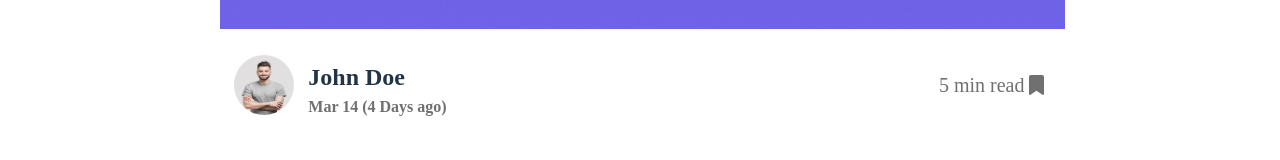
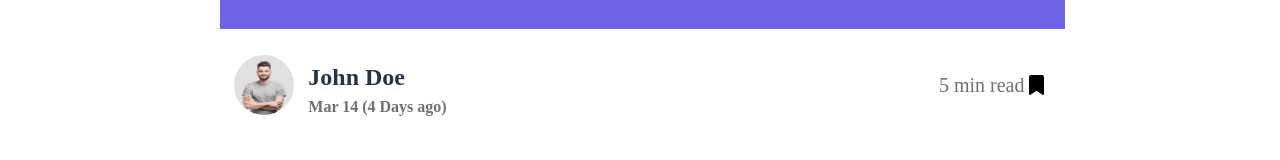
Before and after one commit to adittacse/knowledge-cafe, a React (Vite) app: page / in a window 1280 px wide. Shown: the part 581-741 px from the top of the page. Built offline with nearby package versions, Linux system fonts and the light colour scheme.

Commit message:
bookmarked icon updated according to localstorage

```diff
--- a/src/components/Bookmarked/Bookmarked.jsx
+++ b/src/components/Bookmarked/Bookmarked.jsx
@@ -1,16 +1,9 @@
 import React from 'react';
 import "./Bookmarked.css";
+import {getBookmarkedTitle} from "../../utilities/LocalStorage.jsx";
 
-const Bookmarked = (props) => {
-    // Define an array to store the bookmarked titles
-    const bookmarkedTitles = [];
-
-    // Loop through the bookmarked titles and add them to the array
-    const titles = JSON.parse(localStorage.getItem("bookmarked-title")) || [];
-    for (let title in titles) {
-        bookmarkedTitles.push(<h4>{titles[title]}</h4>);
-    }
-    return bookmarkedTitles;
+const Bookmarked = () => {
+    const bookmarkedTitles = getBookmarkedTitle();
 
     return (
         <div>
--- a/src/components/Post/Post.jsx
+++ b/src/components/Post/Post.jsx
@@ -2,7 +2,7 @@ import React, {useEffect, useState} from 'react';
 import "./Post.css";
 import { FontAwesomeIcon } from '@fortawesome/react-fontawesome'
 import { faBookmark } from '@fortawesome/free-solid-svg-icons'
-import {getBookmarked, getTotalReadTime} from "../../utilities/LocalStorage.jsx";
+import {getBookmarked, getBookmarkedId, getTotalReadTime} from "../../utilities/LocalStorage.jsx";
 import { ToastContainer, toast } from 'react-toastify';
 import 'react-toastify/dist/ReactToastify.css';
 
@@ -61,7 +61,7 @@ const Post = (props) => {
     const {id, coverImage, authorImage, authorName, blogDate, blogReadTime, blogTitle, tags} = props.posts;
     const handleTime = props.handleTime;
     const handlePostCount = props.handlePostCount;
-    // const handleBookmarkedBlogTitle = props.handleBookmarkedBlogTitle;
+    const bookmarkedId = getBookmarkedId();
 
     return (
         <div className="post-container">
@@ -72,7 +72,9 @@ const Post = (props) => {
                     <h4>{authorName}</h4>
                     <p>{blogDate}</p>
                 </div>
-                <p className="blog-read-time">{blogReadTime} min read <FontAwesomeIcon onClick={() => {readTitle(id, blogTitle), handlePostCount()}} icon={faBookmark} /></p>
+
+                <p className="blog-read-time">{blogReadTime} min read <FontAwesomeIcon color={ (bookmarkedId.includes(id) ) ? 'orange' : 'black' }
+                                                                                       onClick={() => {readTitle(id, blogTitle), handlePostCount()}} icon={faBookmark} /></p>
                 <ToastContainer position="top-center" autoClose={3000} hideProgressBar={false}
                                 newestOnTop={false} closeOnClick rtl={false} pauseOnFocusLoss
                                 draggable pauseOnHover theme="colored"></ToastContainer>
--- a/src/utilities/LocalStorage.jsx
+++ b/src/utilities/LocalStorage.jsx
@@ -1,3 +1,5 @@
+import React from "react";
+
 const getTotalReadTime = () => {
     let time = {};
     const getTime = localStorage.getItem('read-time');
@@ -8,6 +10,7 @@ const getTotalReadTime = () => {
 }
 
 const getBookmarked = () => {
+    // let state;
     let bookmarkedTitle = {};
     const getBookMarkedTitle = localStorage.getItem("bookmarked-title");
     if (getBookMarkedTitle) {
@@ -16,4 +19,26 @@ const getBookmarked = () => {
     return bookmarkedTitle;
 }
 
-export {getTotalReadTime, getBookmarked};
+const getBookmarkedId = () => {
+    // Define an array to store the bookmarked titles
+    let bookmarkedId = [];
+    // Loop through the bookmarked titles and add them to the array
+    const post = JSON.parse(localStorage.getItem("bookmarked-title")) || [];
+    for (let id in post) {
+        bookmarkedId.push(id);
+    }
+    return bookmarkedId;
+}
+
+const getBookmarkedTitle = () => {
+    // Define an array to store the bookmarked titles
+    const bookmarkedTitles = [];
+    // Loop through the bookmarked titles and add them to the array
+    const titles = JSON.parse(localStorage.getItem("bookmarked-title")) || [];
+    for (let title in titles) {
+        bookmarkedTitles.push(<h4>{titles[title]}</h4>);
+    }
+    return bookmarkedTitles;
+}
+
+export {getTotalReadTime, getBookmarked, getBookmarkedId, getBookmarkedTitle};
```
Also changed, not shown: src/components/Blog/Blog.jsx (+0 -7 lines).
